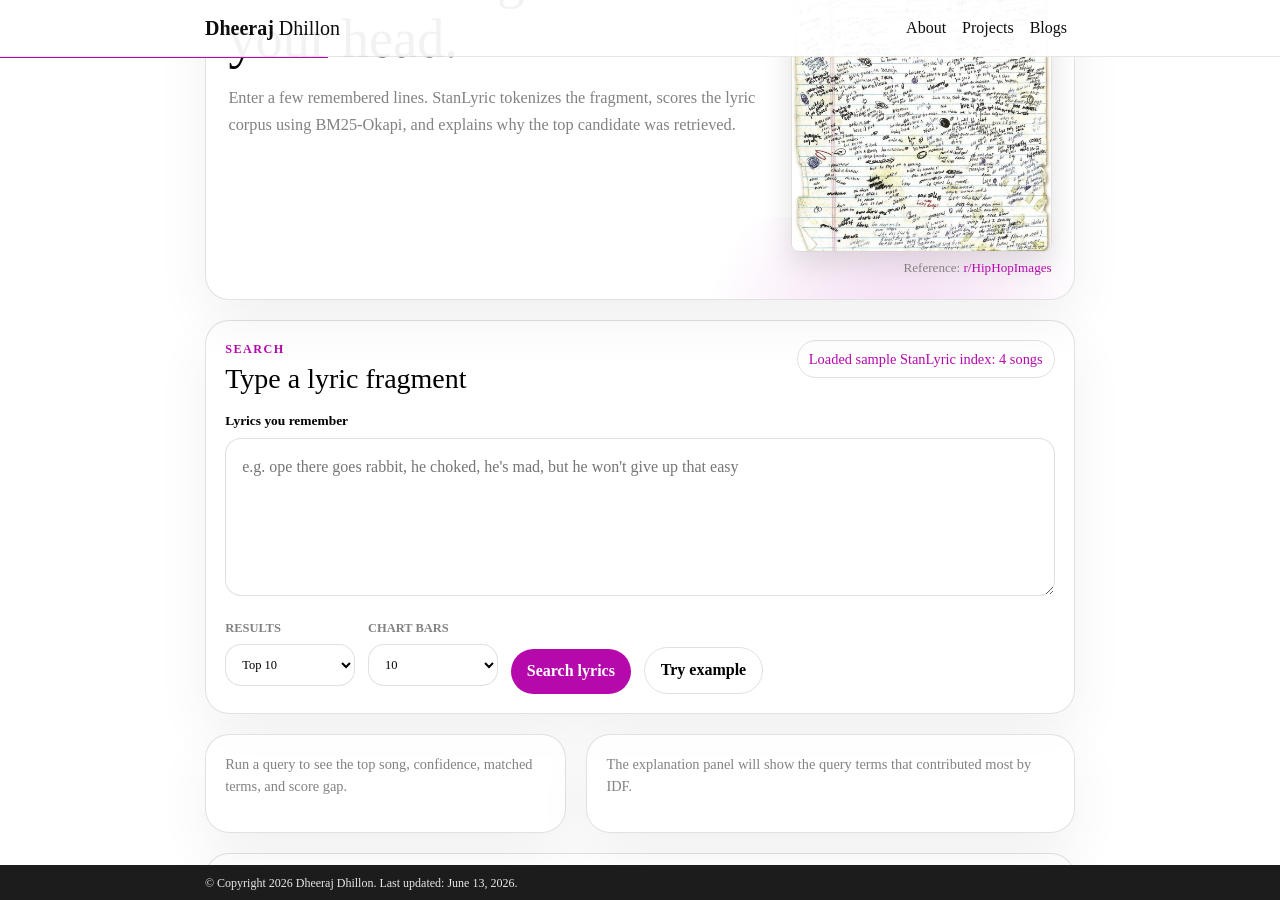
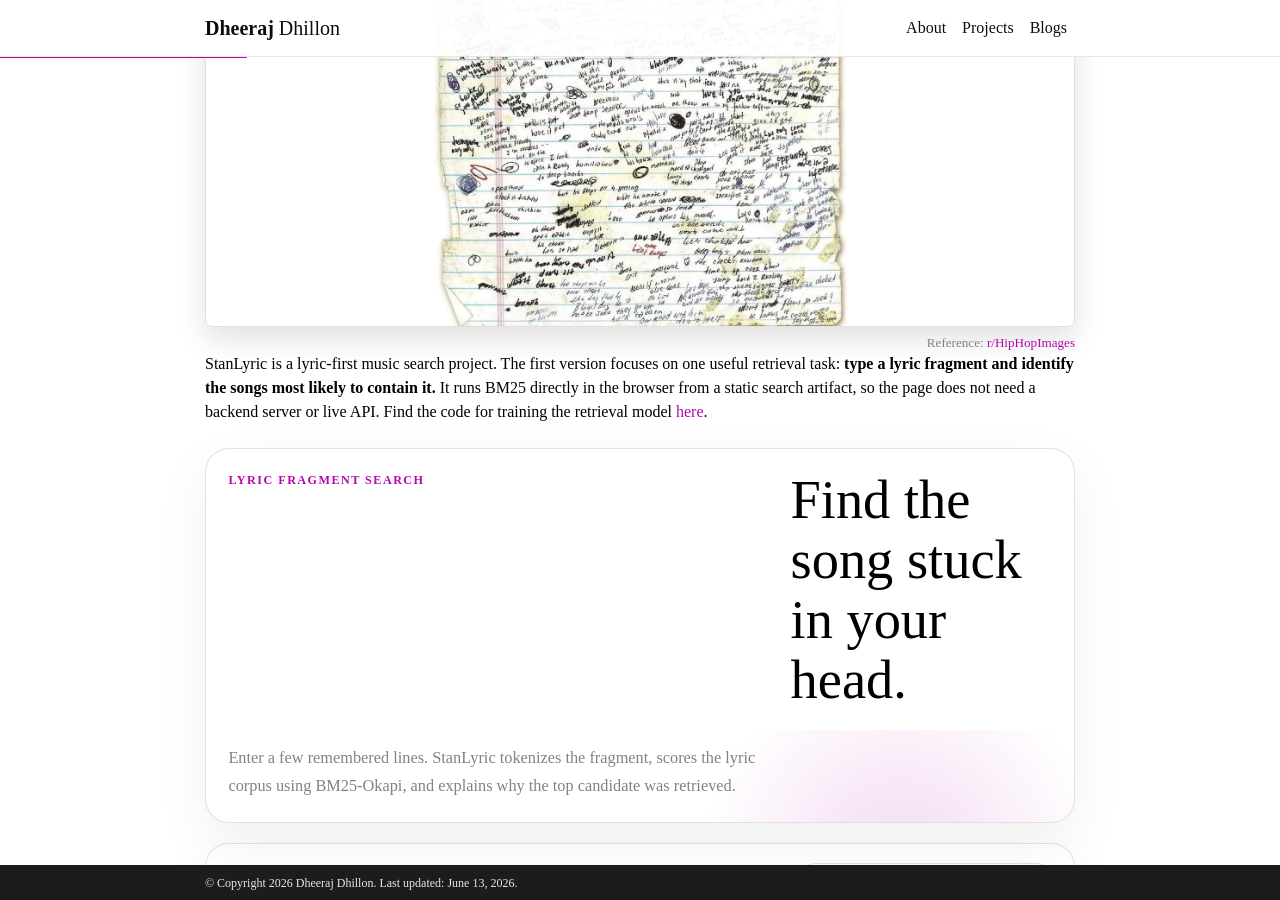
Before and after one commit to djdhillxn/djdhillxn.github.io, a Jekyll site: the page built from _projects/stanlyric.md, in a window 1280 px wide and 900 px high, scrolled down 407 px. Built offline with Jekyll 4.4.1, drawn with Linux system fonts in a browser that asks for light colours; comment, search, counter and statistics services are not loaded; a style sheet for code colours, icons or effects is not loaded.

Commit message:
layout change in 8 mile cover

```diff
--- a/_projects/stanlyric.md
+++ b/_projects/stanlyric.md
@@ -10,7 +10,20 @@
 
 <link rel="stylesheet" href="{{ '/assets/css/stanlyric/stanlyric.css' | relative_url }}">
 
-StanLyric is a lyric-first music search project. The first version focuses on one useful retrieval task: **type a lyric fragment and identify the songs most likely to contain it.** It runs BM25 directly in the browser from a static search artifact, so the page does not need a backend server or live API. Find the code for training the retrieval model [here](https://github.com/djdhillxn/stanlyric).
+<figure class="stanlyric-reference-figure">
+  <div class="stanlyric-reference-crop">
+    <img src="{{ '/assets/img/eminems-lyric-sheet-when-he-was-on-the-set-of-8-mile-v0.webp' | relative_url }}" alt="Eminem lyric sheet from the set of 8 Mile" loading="lazy">
+  </div>
+  <figcaption>
+    Reference: <a href="https://www.reddit.com/r/HipHopImages/comments/248t86/eminems_lyric_sheet_when_he_was_on_the_set_of_8/">r/HipHopImages</a>
+  </figcaption>
+</figure>
+
+<div class="stanlyric-intro">
+  <p>
+    StanLyric is a lyric-first music search project. The first version focuses on one useful retrieval task: <strong>type a lyric fragment and identify the songs most likely to contain it.</strong> It runs BM25 directly in the browser from a static search artifact, so the page does not need a backend server or live API. Find the code for training the retrieval model <a href="https://github.com/djdhillxn/stanlyric">here</a>.
+  </p>
+</div>
 
 <div
   class="stanlyric-app"
@@ -19,19 +32,11 @@
   data-sample-index-url="{{ '/assets/json/stanlyric/stanlyric_web_index.sample.json' | relative_url }}"
 >
   <section class="stanlyric-hero">
-    <div>
-      <p class="stanlyric-kicker">lyric fragment search</p>
-      <h2>Find the song stuck in your head.</h2>
-      <p class="stanlyric-lede">
-        Enter a few remembered lines. StanLyric tokenizes the fragment, scores the lyric corpus using BM25-Okapi, and explains why the top candidate was retrieved.
-      </p>
-    </div>
-    <figure class="stanlyric-reference-figure">
-      <img src="{{ '/assets/img/eminems-lyric-sheet-when-he-was-on-the-set-of-8-mile-v0.webp' | relative_url }}" alt="Eminem lyric sheet from the set of 8 Mile" loading="lazy">
-      <figcaption>
-        Reference: <a href="https://www.reddit.com/r/HipHopImages/comments/248t86/eminems_lyric_sheet_when_he_was_on_the_set_of_8/">r/HipHopImages</a>
-      </figcaption>
-    </figure>
+    <p class="stanlyric-kicker">lyric fragment search</p>
+    <h2>Find the song stuck in your head.</h2>
+    <p class="stanlyric-lede">
+      Enter a few remembered lines. StanLyric tokenizes the fragment, scores the lyric corpus using BM25-Okapi, and explains why the top candidate was retrieved.
+    </p>
   </section>
 
   <section class="stanlyric-panel stanlyric-search-panel">
```
